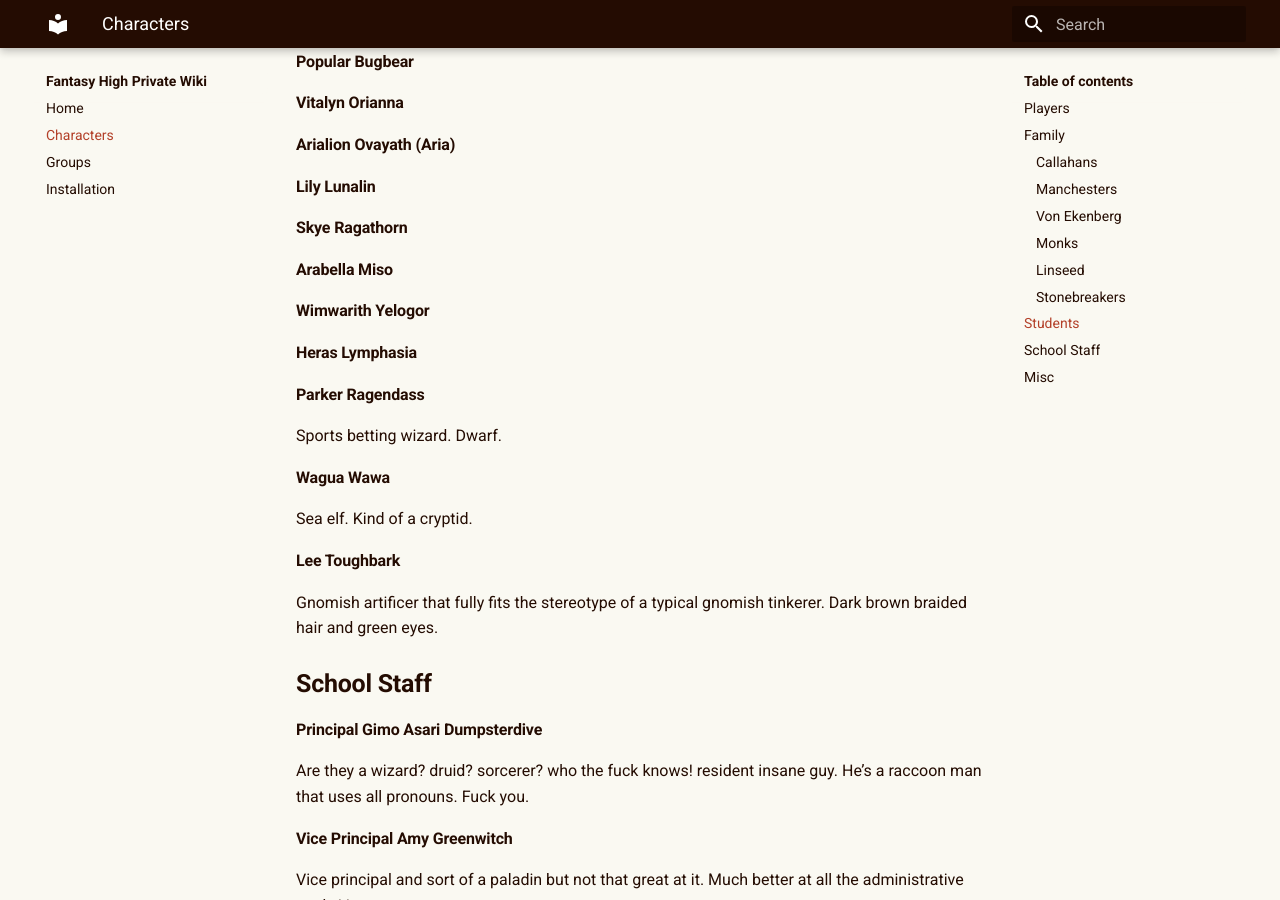
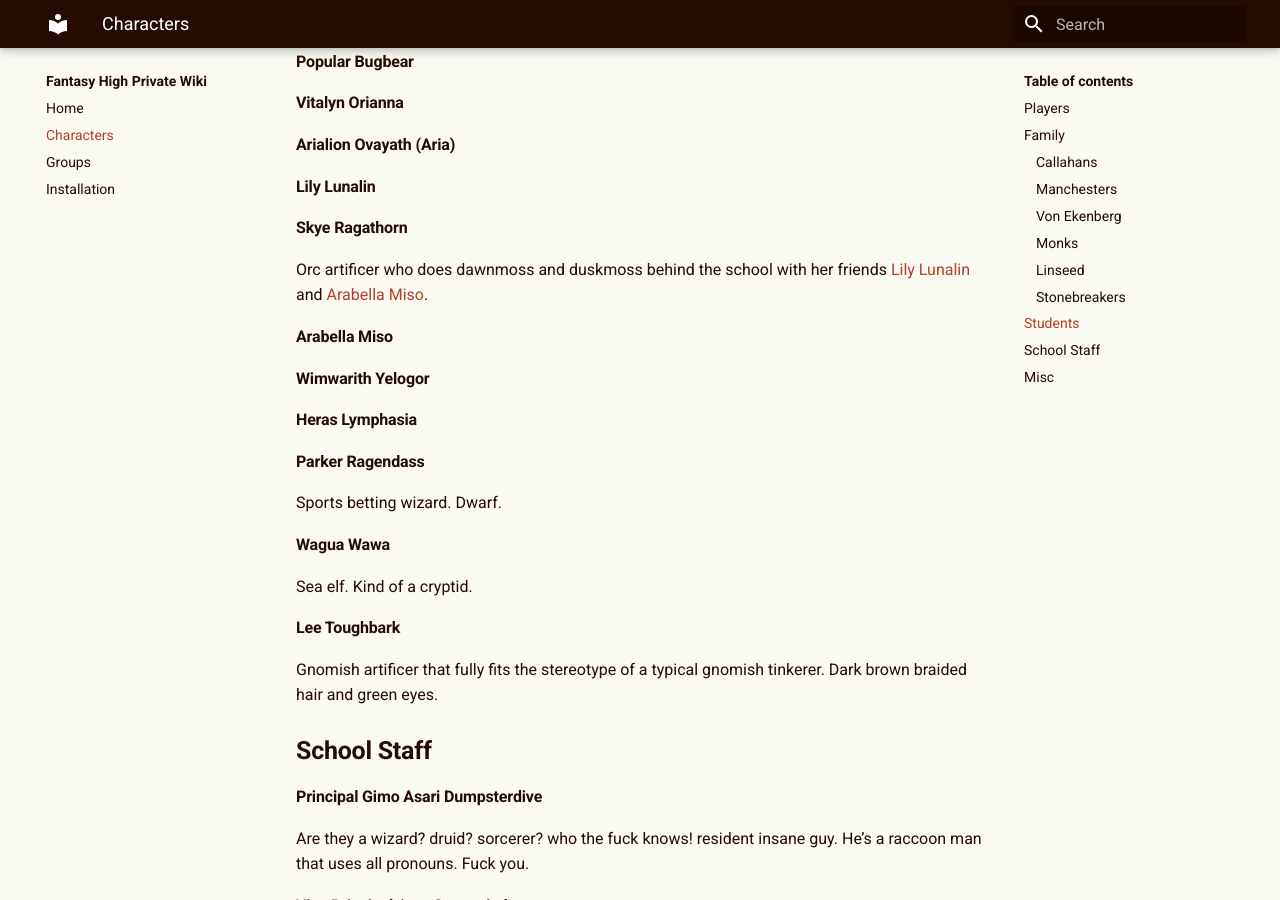
Before and after one commit to Aelyxiris/fantasyhigh, an MkDocs documentation site: the page built from docs/characters.md, in a window 1280 px wide and 900 px high, scrolled down 3431 px. Built offline with MkDocs 1.6.1 and Material for MkDocs 9.7.7, drawn with Linux system fonts in a browser that asks for light colours.

Commit message:
added Skye R's description characters.md

```diff
--- a/docs/characters.md
+++ b/docs/characters.md
@@ -105,6 +105,7 @@ The middle school aged step-sister of Seren, Ayla is an unusually strong and tal
 #### Lily Lunalin
 
 #### Skye Ragathorn
+Orc artificer who does dawnmoss and duskmoss behind the school with her friends [Lily Lunalin](#lily-lunalin) and [Arabella Miso](#arabella-miso).
 
 #### Arabella Miso
 
```
